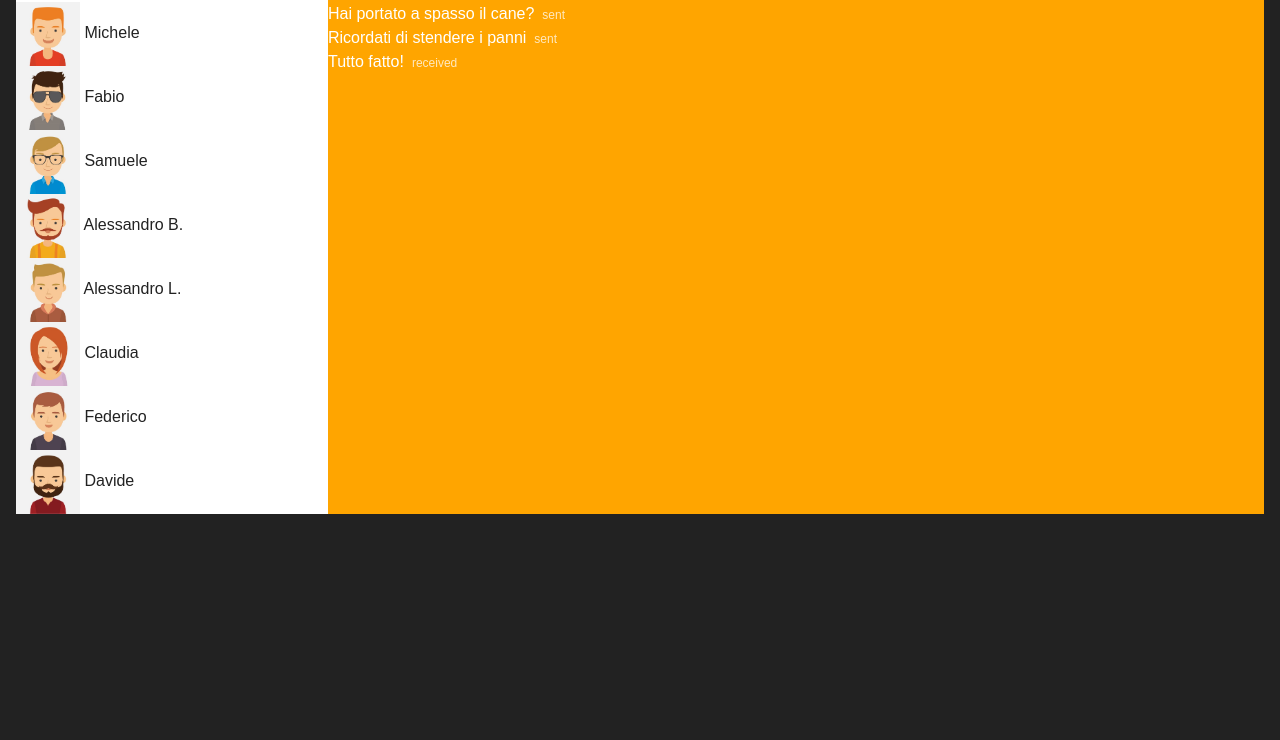
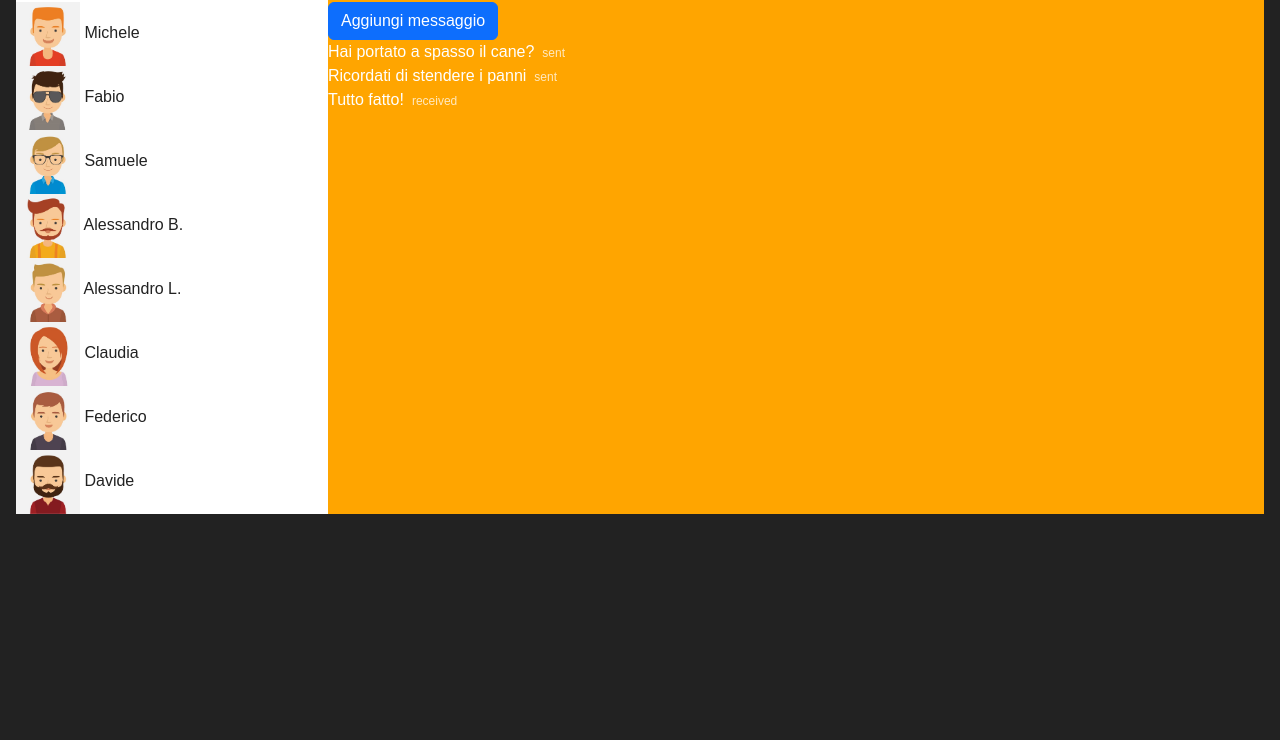
Before and after one commit to lambia/20240516-vue-boolzapp, a plain HTML site: page index.html in a window 1280 px wide. Shown: the part 60-800 px from the top of the page. Drawn offline with nearby package versions, Linux system fonts and the light colour scheme.

Commit message:
invio messaggio base

```diff
--- a/app.js
+++ b/app.js
@@ -176,6 +176,16 @@ createApp({
         seleziona(quale) {
             console.log("Seleziono la chat con indice: ", quale);
             this.chatAttiva = quale;
+        },
+        sendMessage() {
+            let nuovoMessaggio = {
+                date: '20/05/2024 14:32:51',
+                message: 'Queste sono parole a caso?',
+                status: 'sent'
+            };
+
+            // contacts, all'indice della chat attiva, nella proprietà con l'array dei messaggi, pusho nuovo messaggio
+            this.contacts[this.chatAttiva].messages.push(nuovoMessaggio);
         }
 
     },
--- a/index.html
+++ b/index.html
@@ -34,6 +34,7 @@
         <div class="right">
             <!-- Vado dritto alla proprietà name dell'oggetto con la conversazione attiva -->
             <h2>Conversazione attiva: {{ contacts[chatAttiva].name }}</h2>
+            <button class="btn btn-primary" @click="sendMessage">Aggiungi messaggio</button>
 
             <!-- Ciclo sulla proprietà messages della chat attiva (è un array)
                  ne ricavo il singolo oggetto messaggio -->
```
